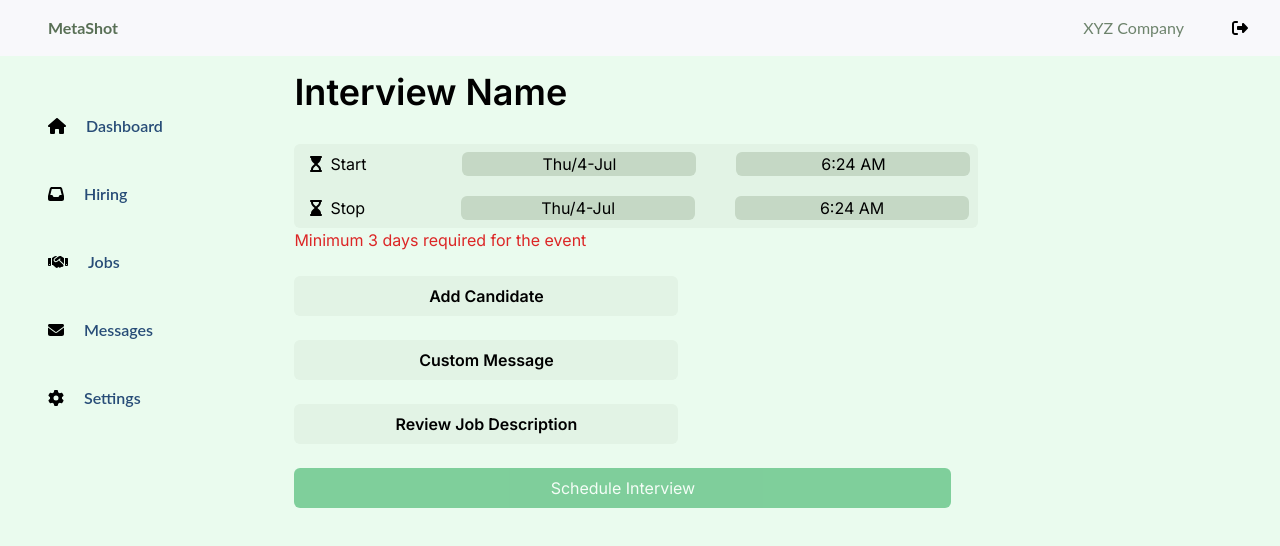
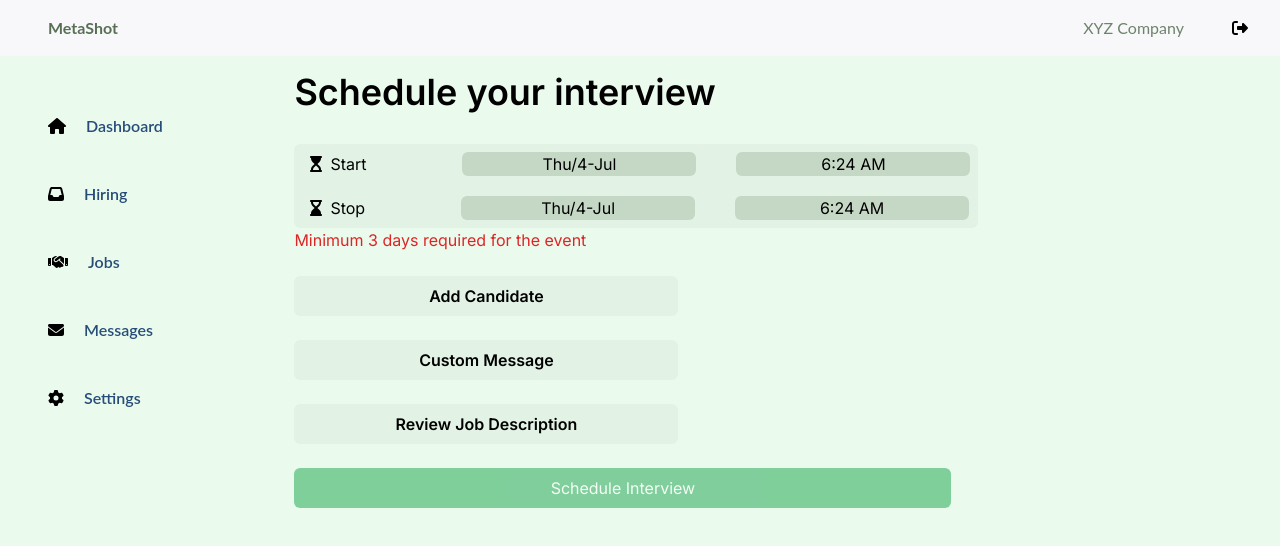
Before and after one commit to Shauryachaturvedimetashot/MetashotFrontendFinal, a Next.js app: page /Invite in a window 1280 px wide. Shown: the top 546 px of the page. Built offline with nearby package versions, Linux system fonts and the light colour scheme.

Commit message:
Update Candidate_screen.tsx

```diff
--- a/src/app/Invite/Candidate_screen.tsx
+++ b/src/app/Invite/Candidate_screen.tsx
@@ -176,7 +176,7 @@ function CandidateScreen() {
   return (
     <>
       <div className={`w-80p ${styles['container']}`}>
-        <div className="mt-4 text-4xl font-semibold text-black">Interview Name</div>
+        <div className="mt-4 text-4xl font-semibold text-black">Schedule your interview</div>
         <div className="flex flex-row text-black ">
           <div className={`mt-8 bg-[#E2F3E5]  rounded-md pr-2 pt-2 h-30p w-50p pb-2 ${styles['dtContainer']}`}>
             <div className={`flex justify-start `}>
```
